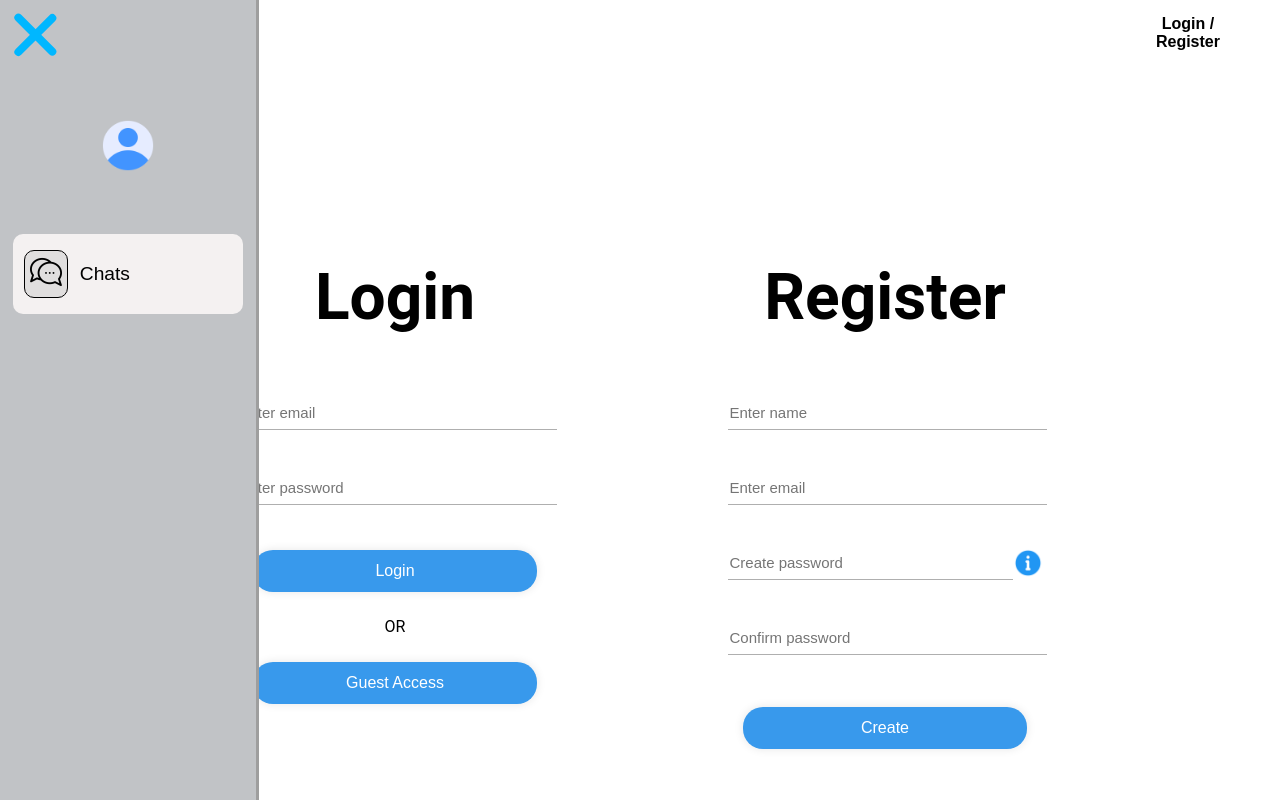
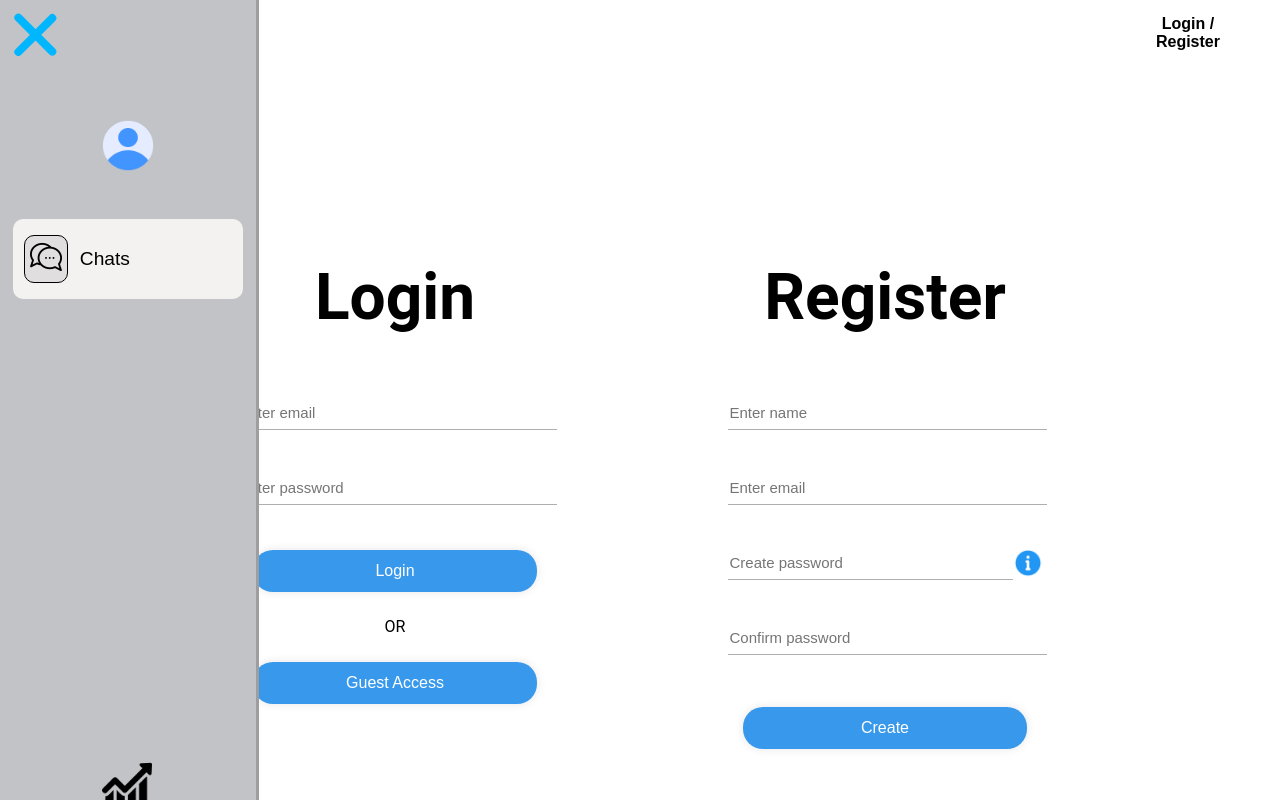
Before and after one commit to bpun1p/MERN-Chat-App, a React (Vite) app in the folder client/: page /access in a window 1280 px wide. Both pictures are taken after a click on the element 40 px from the left and 32 px from the top of the page. Built offline with nearby package versions, Linux system fonts and the light colour scheme; no server answers.

Commit message:
Activity tracker UI and positioning added to the side nav

```diff
--- /dev/null
+++ b/client/src/components/actiTrack/ActiTrack.jsx
@@ -0,0 +1,79 @@
+import { Line } from 'react-chartjs-2';
+import {
+  Chart as ChartJS,
+  LineElement,
+  CategoryScale, //x-axis
+  LinearScale, //y-axis
+  PointElement,
+  Legend,
+  Tooltip
+} from 'chart.js';
+
+ChartJS.register(
+  LineElement,
+  CategoryScale,
+  LinearScale,
+  PointElement,
+  Legend,
+  Tooltip
+)
+
+export default function ActiTrack() {
+  const month = ['January','February','March','April','May','June','July','August','September','October','November','December'];
+  const today = new Date();
+  const currMonth = month[today.getMonth()];
+
+  const data = {
+    labels: getLast7Days(),
+    datasets: [{
+      label: `# Visitors in the week of ${currMonth}`,
+      data: [3, 6, 9, 20, 10, 2, 6],
+      borderColor: 'blue',
+      pointBorderColor: 'blue',
+      tension: 0.4
+    }]
+  };
+
+  const options = {
+    plugs: {
+      legend: true
+    },
+    scales: {
+      y: {
+        max: 30
+      }
+    }
+  }
+
+  function getLast7Days() {
+    const dates = [];
+
+    for (let i = 6; i >= 0; i--) {
+      const date = new Date(today);
+      date.setDate(today.getDate() - i);
+      dates.push(date.toString().substring(4, 10));
+    }
+    return dates;
+  }
+
+  return (
+    <>
+      <div style={
+        {
+          width: '600px',
+          height: '300px',
+          padding: '20px',
+          position: 'absolute',
+          bottom: '25px',
+          left: '25px',
+          backgroundColor: 'white',
+          borderRadius: '10px'
+        }}>
+        <Line
+          data={data}
+          options={options}
+        ></Line>
+      </div>
+    </>
+  );
+}
--- a/client/src/components/menu/Menu.css
+++ b/client/src/components/menu/Menu.css
@@ -15,11 +15,11 @@ nav {
   text-decoration: none;
 }
 
-.nav-header {
+.nav-chat-container {
   height: fit-content;
   position: relative;
   width: 90%;
-  top: 20%;
+  top: 35%;
   left: 5%;
   border: 0px solid;
   border-radius: 10px;
@@ -89,3 +89,12 @@ nav {
 .rc-tooltip-content .rc-tooltip-inner {
   min-height: unset;
 }
+
+#chart-icon {
+  position: relative;
+  top: 70%;
+  left: 40%;
+  z-index: 99999;
+  height: 50px;
+  width: 50px;
+}
--- a/client/src/components/menu/Menu.jsx
+++ b/client/src/components/menu/Menu.jsx
@@ -3,14 +3,17 @@ import '../utils/buttons/settingsClass.css';
 import { Link } from 'react-router-dom';
 import AvatarIcon from '../../assets/images/avatarImage.png';
 import ChatIcon from '../../assets/images/bubbleChat.png';
+import ChartIcon from '../../assets/images/line-chart.png';
 import { useSelector } from 'react-redux';
 import Tooltip from 'rc-tooltip';
 import PropTypes from 'prop-types';
 import 'rc-tooltip/assets/bootstrap.css';
+import ActiTrack from '../actiTrack/ActiTrack';
 
 export default function Menu(props) {
   const { user } = useSelector((state) => state.auth);
   const renderTooltip = <span>Select to change your user info</span>;
+  const renderLineChart = <ActiTrack/>
 
   return (
     <div className='menu-body'>
@@ -32,14 +35,19 @@ export default function Menu(props) {
         </div>
       </div>
       <nav>
-        <div className='nav-header'>
+        <div className='nav-chat-container'>
           <Link to={'/chats'} className='nav-chats-link' onClick={props.chatsClicked}>
             <div className='nav-header-chat-icon-container'>
               <img id='chat-icon' src={ChatIcon}/>
             </div>
-            <button type='button' className='nav-chats-text' >Chats</button>
+            <button type='button' className='nav-chats-text'>Chats</button>
           </Link>
         </div>
+        <Tooltip className='line-chart' placement='TopRight' overlay={renderLineChart}>
+
+            <img id='chart-icon' src={ChartIcon}/>
+
+        </Tooltip>
       </nav>
     </div>
   );
```
Also changed, not shown: client/src/assets/images/line-chart.png (added).
